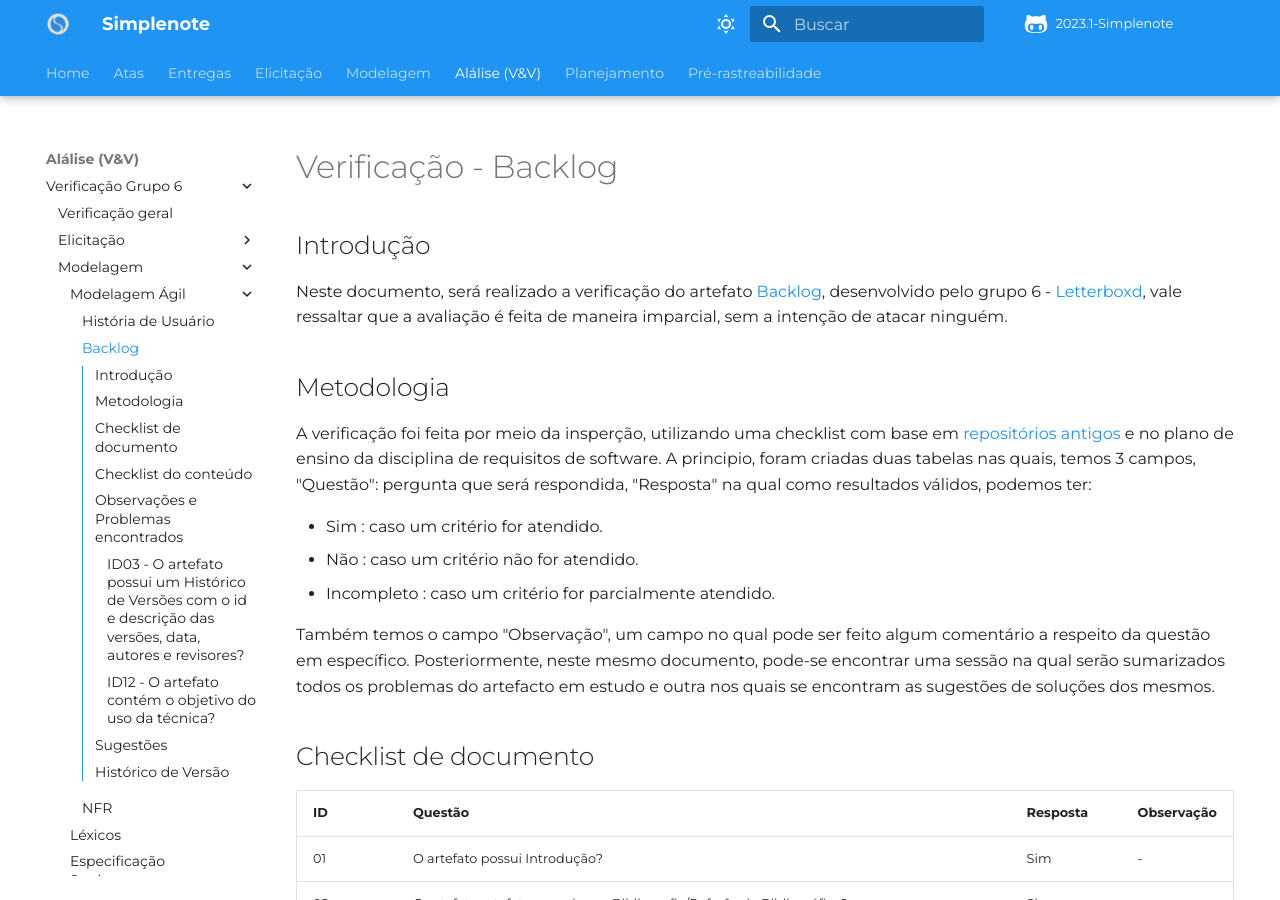
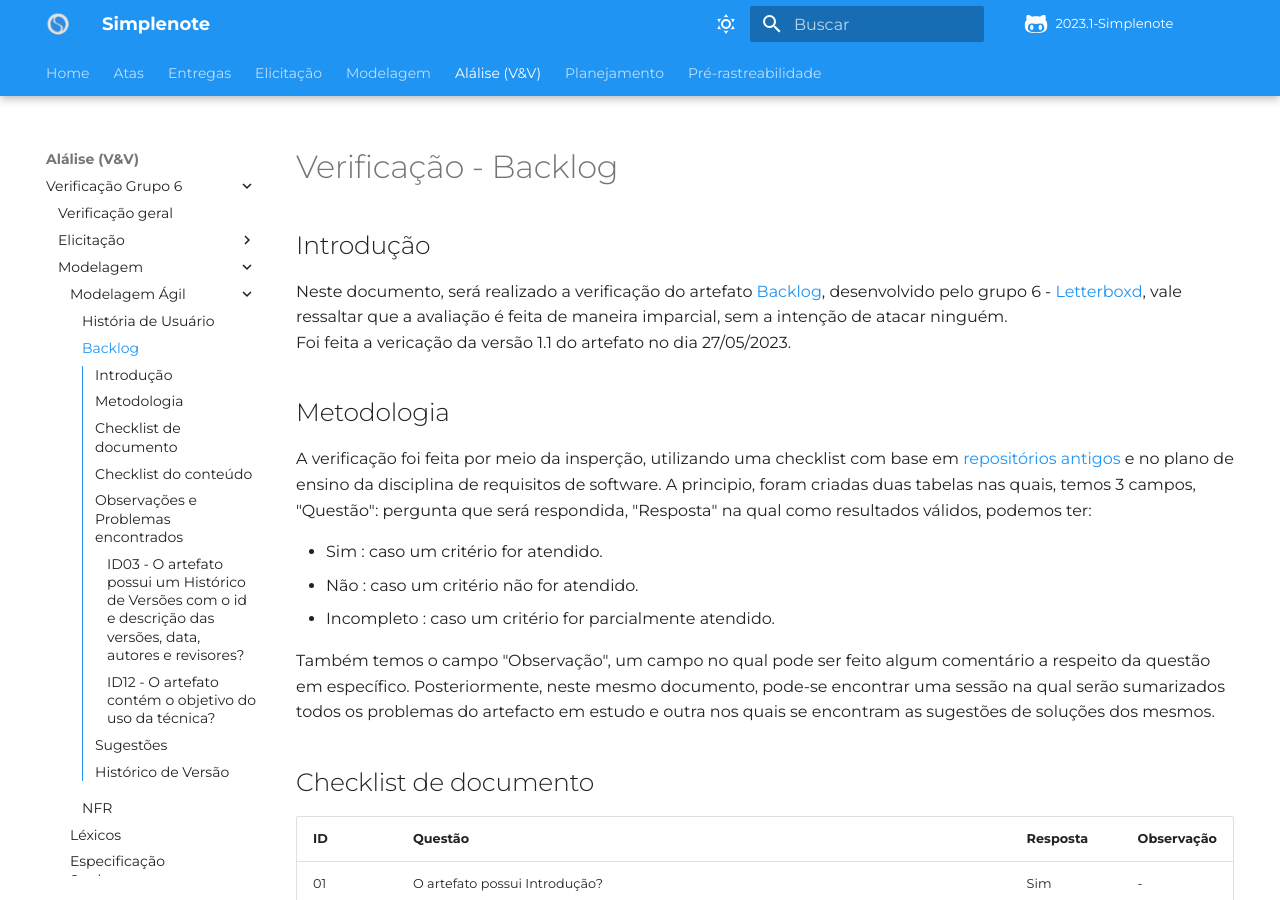
Before and after one commit to Requisitos-de-Software/2023.1-Simplenote, an MkDocs documentation site: the page built from docs/analise-grupo6/modelagem/Agil/backlog.md, in a window 1280 px wide and 900 px high. Built offline with MkDocs 1.6.1 and Material for MkDocs 9.7.7, drawn with Linux system fonts in a browser that asks for light colours; some web fonts are replaced; comment, search, counter and statistics services are not loaded; some of the changed lines change nothing that is shown.

Commit message:
revisão ok

```diff
--- a/docs/analise-grupo6/modelagem/Agil/backlog.md
+++ b/docs/analise-grupo6/modelagem/Agil/backlog.md
@@ -3,6 +3,7 @@
 ## Introdução
 
 Neste documento, será realizado a verificação do artefato [Backlog](https://requisitos-de-software.github.io/2023.1-Letterboxd/Modelagem/Metodologias%20Ageis/backlog/), desenvolvido pelo grupo 6 - [Letterboxd](https://github.com/Requisitos-de-Software/2023.1-Letterboxd/tree/master), vale ressaltar que a avaliação é feita de maneira imparcial, sem a intenção de atacar ninguém.
+<br> Foi feita a vericação da versão 1.1 do artefato no dia 27/05/2023.
 
 ## Metodologia
 
@@ -68,4 +69,4 @@ Para melhorar ainda mais o artefato é possivel fazer algumas alterações:
 | Versão | Data       | Descrição            | Autor(es)   | Revisor(es) |
 | ------ | ---------- | -------------------- | ----------- | ----------- |
 | `1.0`  | 27/05/2023 | Criação do documento | Ana Beatriz | -           |
-| `1.1`  | 09/06/2023 | Ajsutes              | Ana Beatriz | -           |
+| `1.1`  | 09/06/2023 | Ajsutes              | Ana Beatriz |Mylena       |
```
